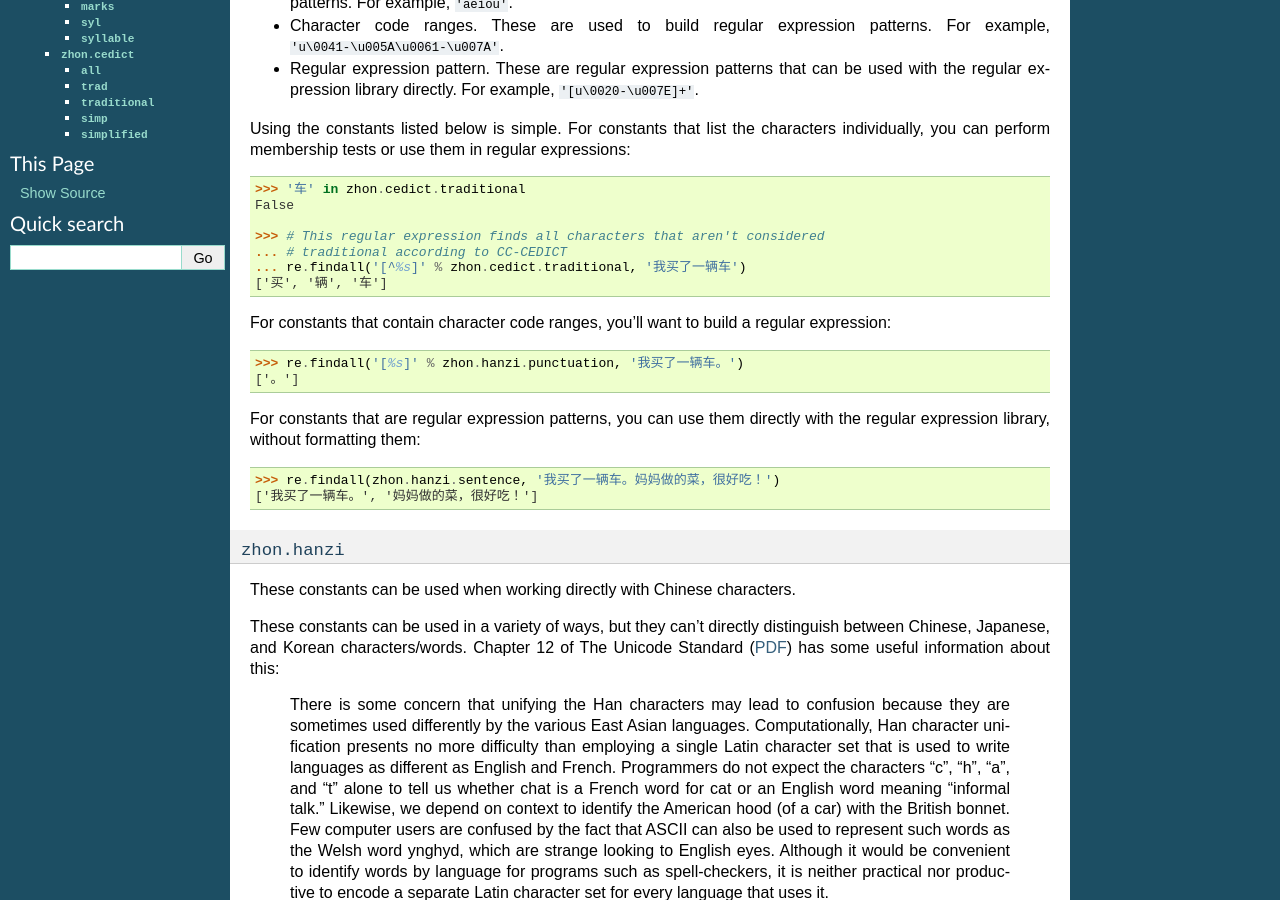
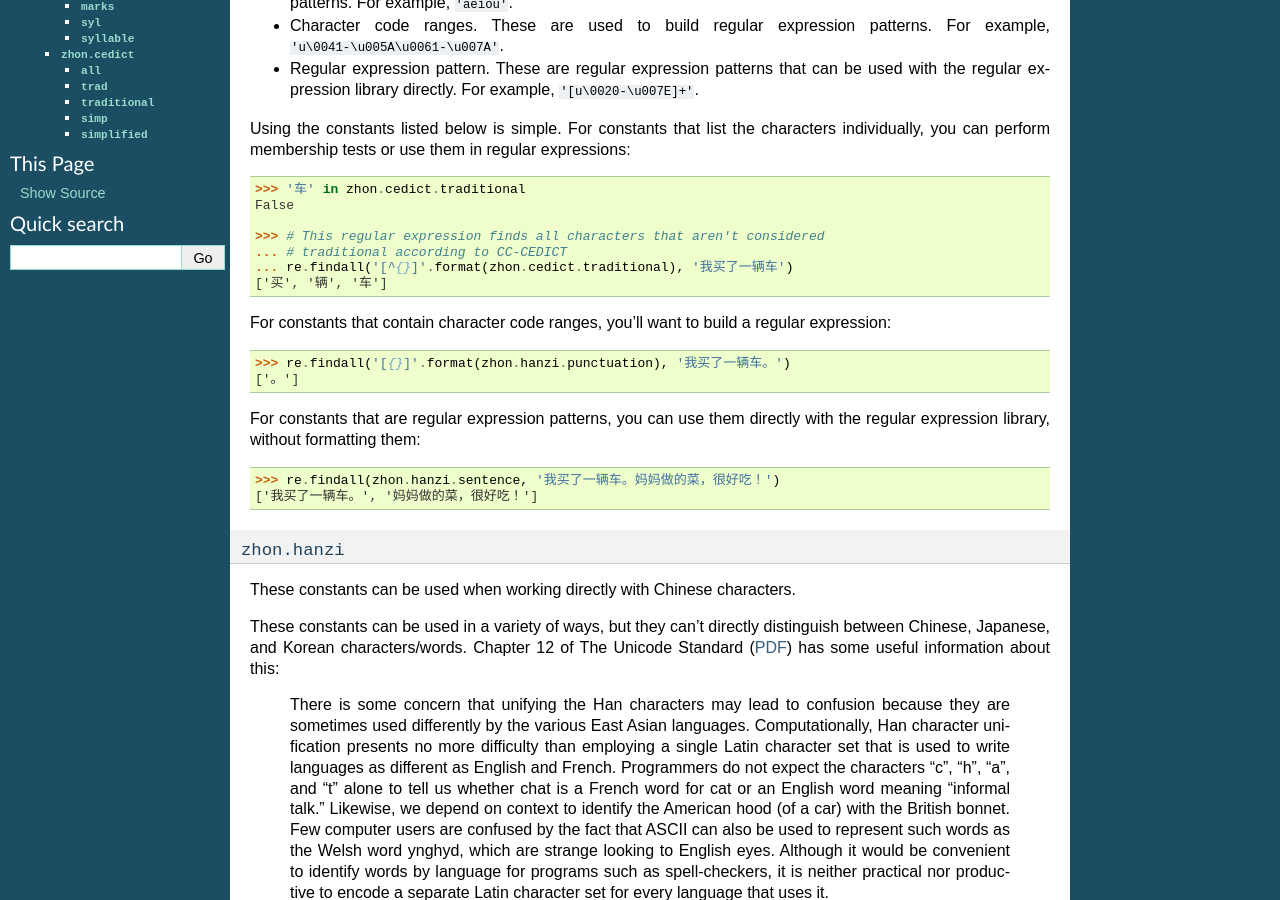
Before and after one commit to tsroten/zhon, a Sphinx documentation site: the page built from docs/index.rst, in a window 1280 px wide and 900 px high, scrolled down 845 px. Built offline with Sphinx 7.4.7, drawn with Linux system fonts in a browser that asks for light colours.

Commit message:
Use new string format in docs.

```diff
--- a/README.rst
+++ b/README.rst
@@ -25,7 +25,7 @@ Zhon's constants can be used in Chinese text processing, for example:
 
   .. code:: python
 
-    >>> re.findall('[%s]' % zhon.hanzi.characters, 'I broke a plate: 我打破了一个盘子.')
+    >>> re.findall('[{}]'.format(zhon.hanzi.characters), 'I broke a plate: 我打破了一个盘子.')
     ['我', '打', '破', '了', '一', '个', '盘', '子']
 
 * Validate Pinyin syllables, words, or sentences:
--- a/docs/index.rst
+++ b/docs/index.rst
@@ -69,7 +69,7 @@ regular expressions:
 
     >>> # This regular expression finds all characters that aren't considered
     ... # traditional according to CC-CEDICT
-    ... re.findall('[^%s]' % zhon.cedict.traditional, '我买了一辆车')
+    ... re.findall('[^{}]'.format(zhon.cedict.traditional), '我买了一辆车')
     ['买', '辆', '车']
 
 For constants that contain character code ranges, you'll want to build a
@@ -77,7 +77,7 @@ regular expression:
 
 .. code:: python
 
-    >>> re.findall('[%s]' % zhon.hanzi.punctuation, '我买了一辆车。')
+    >>> re.findall('[{}]'.format(zhon.hanzi.punctuation), '我买了一辆车。')
     ['。']
 
 For constants that are regular expression patterns, you can use them directly
```
